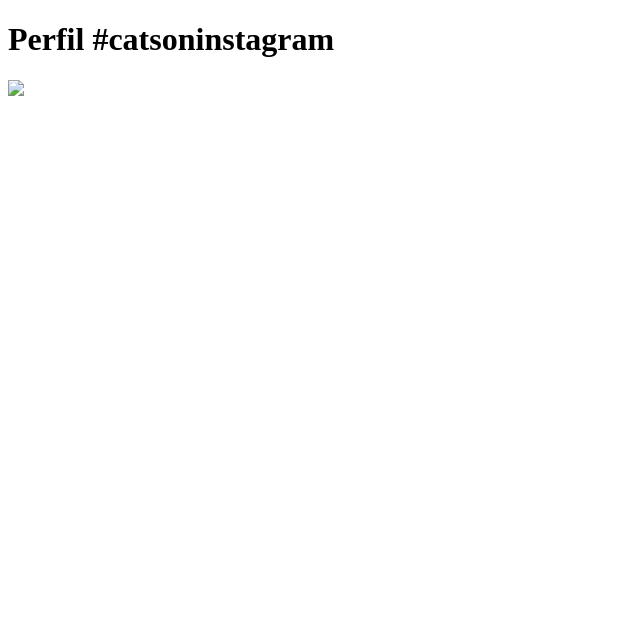
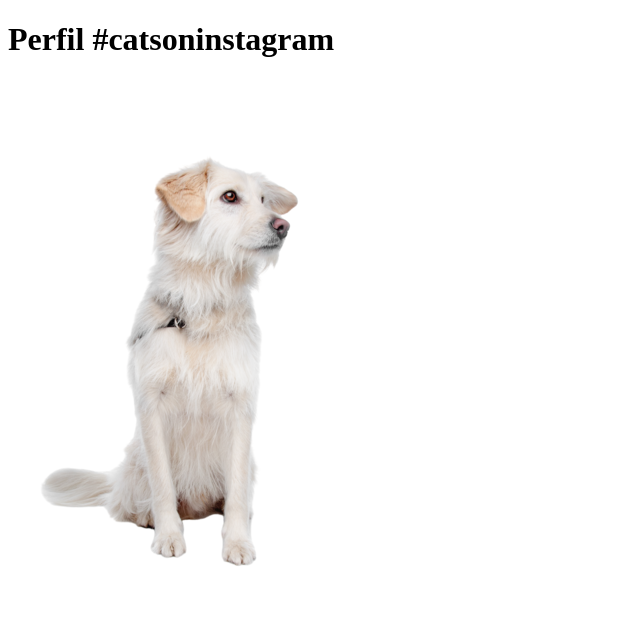
Before and after one commit to Dayaraeich/descop3, a plain HTML site: page index.html in a window 1280 px wide. Shown: the whole page, without its empty margins (0-640 px from the left). Drawn offline with Linux system fonts and the light colour scheme; files whose address does not match are found by name.

Commit message:
projetofinal

```diff
--- a/index.html
+++ b/index.html
@@ -14,7 +14,7 @@
 
 <h1>Perfil #catsoninstagram</h1>
 
-<img src=“C:\Users\otavi\OneDrive\ÁreadeTrabalho\descop3\images\cachorro.png”/>
+<img src="C:\Users\otavi\OneDrive\Área de Trabalho\descop3\images\cachorro.png"/>
 
 </body>
 
```
